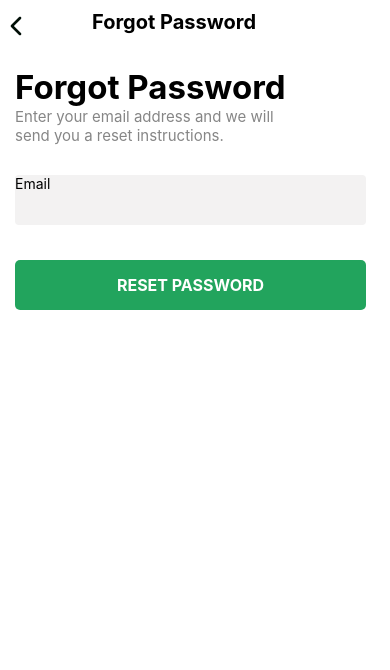
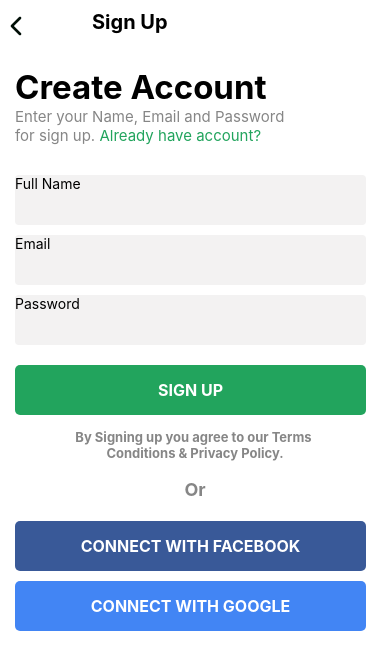
Before and after one commit to muhammadasad22/food, a React Native app: screen / in a window 390 px wide. Shown: the top 670 px of the page. Built offline with nearby package versions, Linux system fonts and the light colour scheme.

Commit message:
Sign Up Screen Complete

```diff
--- a/App.js
+++ b/App.js
@@ -2,11 +2,12 @@
 import React from "react";
 import SignIn from "./app/Screens/SignIn";
 import ForgotScreen from "./app/Screens/ForgotScreen";
+import SignUp from "./app/Screens/SignUp";
 
 const App = () => {
   return (
     <View>
-      <ForgotScreen/>
+      <SignUp/>
     </View>
   );
 };
--- a/app/Screens/SignIn/index.js
+++ b/app/Screens/SignIn/index.js
@@ -10,6 +10,7 @@
 const SignIn = () => {
 
   const [email, setEmail] = React.useState("");
+  const [password, setPassword] = React.useState("");
 
   const onSignInPressed = () => {
     console.log("Sign in pressed");
@@ -43,8 +44,8 @@
         placeholder={'Password'}
         keyboardType={'default'}
         secureTextEntry={true}
-        onChange={setEmail}
-        value={email}
+        onChange={setPassword}
+        value={password}
       />
       </View>
 
--- /dev/null
+++ b/app/Screens/SignUp/index.js
@@ -0,0 +1,86 @@
+import { View, Text } from "react-native";
+import React from "react";
+import Headers from "../../components/header";
+import TopicHeader from "../../components/TopicHeader";
+import CustomInput from "../../components/CustomInput";
+import CustomButton from "../../components/buttons/CustomButton";
+import styles from "./styles";
+import { fontSize } from "@mui/system";
+
+const SignUp = () => {
+
+  const [name, setname] = React.useState("");
+  const [email, setEmail] = React.useState("");
+  const [password, setPassword] = React.useState("");
+
+  return (
+    <View>
+      <Headers
+        headerText={'Sign Up'}
+      />
+      <TopicHeader
+        h1={'Create Account'}
+        h2={'Enter your Name, Email and Password\nfor sign up.'}
+        LinkText={' Already have account?'}
+      />
+      <View style={{marginTop: 20}}>
+      <CustomInput
+        placeholder={'Full Name'}
+        keyboardType={'default'}
+        secureTextEntry={false}
+        onChange={setname}
+        value={name}
+      />
+
+      <CustomInput
+        placeholder={'Email'}
+        keyboardType={'default'}
+        secureTextEntry={false}
+        onChange={setEmail}
+        value={email}
+      />
+
+      <CustomInput
+        placeholder={'Password'}
+        keyboardType={'default'}
+        secureTextEntry={true}
+        onChange={setPassword}
+        value={password}
+      />
+      </View>
+
+     <View style={{marginTop: 15}}>
+     <CustomButton
+       text={'SIGN UP'}
+       onPress={() => {}}
+       bgColor="#22A45D"
+       fgColor={'#fff'}
+     />
+     </View>
+
+    <View>
+      <Text style={styles.textStyle}>
+      By Signing up you agree to our Terms {'\n'}Conditions & Privacy Policy.
+      </Text>
+      <Text style={[styles.textStyle, {fontSize: 18, marginBottom: 16}]}>Or</Text>
+    </View>
+
+     <CustomButton
+        text="CONNECT WITH FACEBOOK"
+        onPress={() => {}}
+        bgColor="#395998"
+        fgColor="#fff"
+      />
+
+      <CustomButton
+        text="CONNECT WITH GOOGLE"
+        onPress={() => {}}
+        bgColor="#4285F4"
+        fgColor="#fff"
+      />
+
+    </View>
+  );
+};
+
+export default SignUp;
--- /dev/null
+++ b/app/Screens/SignUp/styles.js
@@ -0,0 +1,13 @@
+import { StyleSheet } from 'react-native';
+
+const styles = StyleSheet.create({
+  textStyle: {
+    color: '#868686',
+    fontSize: 13,
+    textAlign: 'center',
+    fontWeight: '700',
+    marginVertical: 9
+  },
+})
+
+export default styles
--- a/app/components/CustomInput.js
+++ b/app/components/CustomInput.js
@@ -27,6 +27,7 @@
     width: "90%",
     borderRadius: 4,
     marginLeft: 15,
-    backgroundColor: '#F3F2F2'
+    backgroundColor: '#F3F2F2',
+    marginTop: 10,
   }
 });
```
